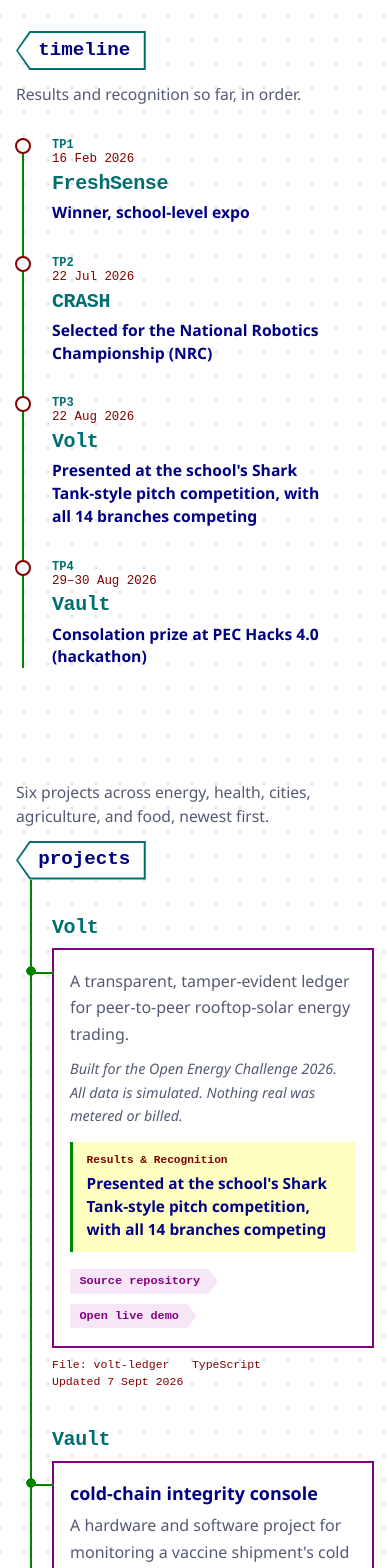
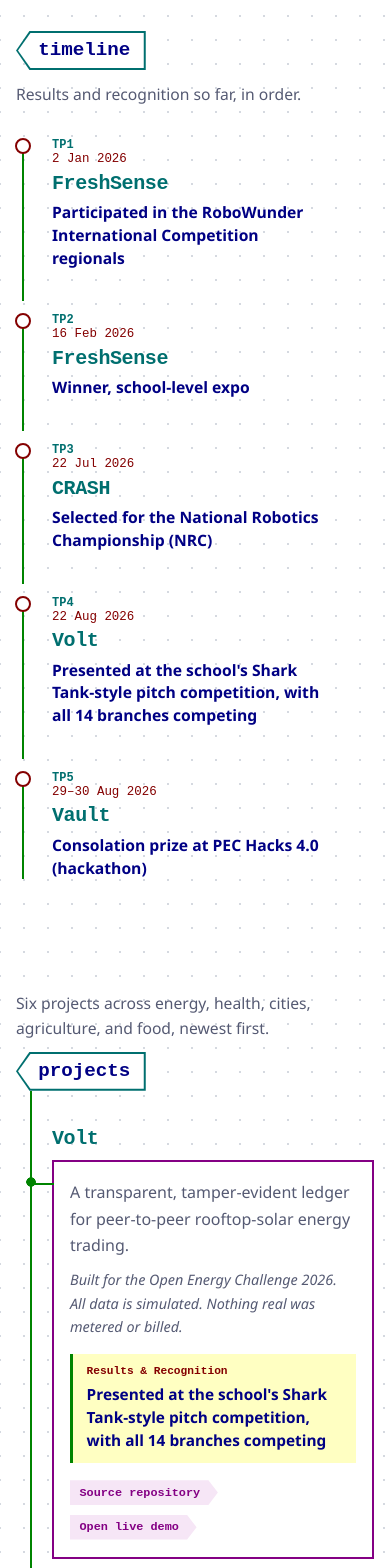
Before and after one commit to abivan100-stack/abivan-portfolio, a React (Vite) app: page / in a window 390 px wide. Shown: the part 1040-2608 px from the top of the page. Built offline with nearby package versions, Linux system fonts and the light colour scheme; a web font is replaced by a local one.

Commit message:
Add FreshSense's RoboWunder regionals entry and allow several results per project
The timeline now wraps onto new rows as results are added, with each test point wiring itself to the next.

```diff
--- a/src/App.css
+++ b/src/App.css
@@ -252,8 +252,11 @@
 .timeline { --tp-y: 44px; }
 .timeline-head { display: flex; align-items: center; flex-wrap: wrap; gap: 12px 28px; }
 .timeline-head p { max-width: 44ch; margin: 0; color: var(--muted); font-size: .98rem; line-height: 1.55; }
-.tp-wire { position: relative; display: grid; grid-auto-flow: column; grid-auto-columns: minmax(0, 1fr); gap: 0 28px; margin: 40px 0 0; padding: 0; list-style: none; }
-.tp-wire::before { position: absolute; top: var(--tp-y); right: 0; left: 0; height: 2px; margin-top: -1px; background: var(--green); content: ''; }
+/* Columns wrap as results are added; each point draws its own wire segment across the gap, so every row stays wired */
+.timeline { --tp-gap: 28px; }
+.tp-wire { display: grid; grid-template-columns: repeat(auto-fill, minmax(170px, 1fr)); gap: 44px var(--tp-gap); margin: 40px 0 0; padding: 0; list-style: none; }
+.tp::before { position: absolute; top: var(--tp-y); right: calc(0px - var(--tp-gap)); left: 0; height: 2px; margin-top: -1px; background: var(--green); content: ''; }
+.tp:last-child::before { right: 0; }
 .tp { position: relative; padding-top: calc(var(--tp-y) + 26px); }
 .tp-ref { position: absolute; top: calc(var(--tp-y) - 34px); left: 0; color: var(--teal); font-family: var(--mono); font-size: .75rem; font-weight: 700; }
 .tp-mark { position: absolute; top: calc(var(--tp-y) - 8px); left: 0; width: 16px; height: 16px; border: 2px solid var(--maroon); border-radius: 50%; background: var(--paper); transition: background-color 160ms ease, border-color 160ms ease, box-shadow 160ms ease; }
@@ -265,10 +268,10 @@
 .tp p { max-width: 30ch; margin: .4rem 0 0; color: var(--navy); font-size: .98rem; font-weight: 600; line-height: 1.45; }
 
 /* Timeline power-up: the wire draws left to right, then each test point lands in order */
-.timeline.is-armed .tp-wire::before { clip-path: inset(0 100% 0 0); }
+.timeline.is-armed .tp::before { clip-path: inset(0 100% 0 0); }
 .timeline.is-armed .tp-mark,
 .timeline.is-armed .tp-ref { opacity: 0; transform: scale(.4); }
-.timeline.is-live .tp-wire::before { animation: wire-right 900ms ease-out forwards; }
+.timeline.is-live .tp::before { animation: wire-right 320ms ease-out forwards; animation-delay: calc(var(--n) * 200ms); }
 .timeline.is-live .tp-mark,
 .timeline.is-live .tp-ref { animation: tp-land 260ms ease-out forwards; animation-delay: calc(180ms + var(--n) * 200ms); }
 @keyframes wire-right { 99% { clip-path: inset(0); } 100% { clip-path: none; } }
@@ -326,7 +329,9 @@
 .sheet-box p { max-width: 66ch; margin: 0; color: var(--muted); font-size: 1rem; line-height: 1.65; }
 .sheet-box p.sheet-subtitle { margin-bottom: .45rem; color: var(--navy); font-size: 1.12rem; font-weight: 700; line-height: 1.35; }
 .sheet-box p.sheet-context { margin-top: .6rem; font-size: .9rem; font-style: italic; }
-.sheet-box p.sheet-recognition { margin-top: .9rem; padding: .6rem .85rem .65rem; border-left: 3px solid var(--green); background: var(--fill); color: var(--navy); font-size: .96rem; font-weight: 600; line-height: 1.5; }
+.sheet-recognition { max-width: 66ch; margin-top: .9rem; padding: .6rem .85rem .65rem; border-left: 3px solid var(--green); background: var(--fill); color: var(--navy); font-size: .96rem; font-weight: 600; line-height: 1.5; }
+.sheet-recognition ul { margin: 0; padding: 0; list-style: none; }
+.sheet-recognition li + li { margin-top: .3rem; }
 .recognition-label { display: block; margin-bottom: .2rem; color: var(--maroon); font-family: var(--mono); font-size: .7rem; font-weight: 600; }
 .sheet-pins { display: flex; flex-wrap: wrap; gap: 10px 14px; margin-top: 1.1rem; }
 .hier-pin {
@@ -422,13 +427,15 @@
 
   .about,
   .contact { grid-template-columns: minmax(0, 1fr); }
-  .tp-wire { grid-auto-flow: row; gap: 32px; margin-top: 32px; padding-left: 36px; }
-  .tp-wire::before { top: 0; bottom: 0; left: 7px; width: 2px; height: auto; margin: 0 0 0 -1px; }
+  .timeline { --tp-gap: 32px; }
+  .tp-wire { grid-template-columns: minmax(0, 1fr); margin-top: 32px; padding-left: 36px; }
+  .tp::before { top: 8px; right: auto; bottom: calc(0px - var(--tp-gap)); left: -30px; width: 2px; height: auto; margin: 0; }
+  .tp:last-child::before { bottom: 0; }
   .tp { padding-top: 0; }
   .tp-ref { position: static; display: block; }
   .tp-mark { top: 0; left: -37px; }
-  .timeline.is-armed .tp-wire::before { clip-path: inset(0 0 100% 0); }
-  .timeline.is-live .tp-wire::before { animation-name: wire-down; }
+  .timeline.is-armed .tp::before { clip-path: inset(0 0 100% 0); }
+  .timeline.is-live .tp::before { animation-name: wire-down; }
   .work { --bus-x: 14px; --indent: 36px; --wire-y: 3.5rem; --gap: 40px; }
   .work-head p { order: -1; }
   .sheet-name { font-size: 1.25rem; }
@@ -451,7 +458,7 @@
   .work.is-armed .sheet-bus::before,
   .work.is-armed .sub-sheet::before,
   .work.is-armed .sub-sheet::after,
-  .timeline.is-armed .tp-wire::before { clip-path: none; }
+  .timeline.is-armed .tp::before { clip-path: none; }
   .timeline.is-armed .tp-mark,
   .timeline.is-armed .tp-ref { opacity: 1; transform: none; }
 }
--- a/src/App.tsx
+++ b/src/App.tsx
@@ -40,15 +40,15 @@ const formatDateRange = ([first, last]: string[]) => {
 
 const projectAnchor = (slug: string) => `project-${slug}`
 
-// Every dated result, oldest first, for the timeline.
+type Recognition = { text: string; dates: string[] }
+
+// Every result across all projects, oldest first, for the timeline.
 const milestones = projects
-  .filter((project) => project.recognition && project.recognitionDates?.length)
-  .map((project) => ({
+  .flatMap((project) => (project.recognitions as Recognition[]).map((recognition) => ({
+    ...recognition,
     slug: project.slug,
     title: project.name.split(/\s+--\s+/, 1)[0],
-    text: project.recognition as string,
-    dates: project.recognitionDates as string[],
-  }))
+  })))
   .sort((a, b) => a.dates[0].localeCompare(b.dates[0]))
 
 function NetLabel({ id, children }: { id: string; children: string }) {
@@ -72,11 +72,13 @@ function ProjectSheet({ project, index }: { project: Project; index: number }) {
         {project.contextNote && project.contextNote.trim() !== project.summary.trim() && (
           <p className="sheet-context">{project.contextNote}</p>
         )}
-        {project.recognition && (
-          <p className="sheet-recognition">
+        {project.recognitions.length > 0 && (
+          <div className="sheet-recognition">
             <span className="recognition-label">Results &amp; Recognition</span>
-            {project.recognition}
-          </p>
+            <ul>
+              {(project.recognitions as Recognition[]).map((recognition) => <li key={recognition.text}>{recognition.text}</li>)}
+            </ul>
+          </div>
         )}
         {(project.url || project.demoUrl) && (
           <div className="sheet-pins">
@@ -262,7 +264,7 @@ function App() {
             </div>
             <ol className="tp-wire">
               {milestones.map((milestone, index) => (
-                <li className="tp" key={milestone.slug} style={{ '--n': index } as CSSProperties}>
+                <li className="tp" key={`${milestone.slug}-${milestone.dates[0]}`} style={{ '--n': index } as CSSProperties}>
                   <span className="tp-ref" aria-hidden="true">TP{index + 1}</span>
                   <span className="tp-mark" aria-hidden="true" />
                   <time dateTime={milestone.dates[0]}>{formatDateRange(milestone.dates)}</time>
--- a/src/data/projects.json
+++ b/src/data/projects.json
@@ -4,9 +4,13 @@
     "name": "Volt",
     "summary": "A transparent, tamper-evident ledger for peer-to-peer rooftop-solar energy trading.",
     "contextNote": "Built for the Open Energy Challenge 2026. All data is simulated. Nothing real was metered or billed.",
-    "recognition": "Presented at the school's Shark Tank-style pitch competition, with all 14 branches competing",
-    "recognitionDates": [
-      "2026-08-22"
+    "recognitions": [
+      {
+        "text": "Presented at the school's Shark Tank-style pitch competition, with all 14 branches competing",
+        "dates": [
+          "2026-08-22"
+        ]
+      }
     ],
     "url": "https://github.com/abivan100-stack/volt-ledger",
     "demoUrl": "https://volt-ledger.vercel.app",
@@ -20,10 +24,14 @@
     "name": "Vault -- cold-chain integrity console",
     "summary": "A hardware and software project for monitoring a vaccine shipment's cold chain. It simulates a temperature corridor in the browser, records events to a hash-chained ledger that can be verified after the fact, and tracks one box from loading bay to handoff.",
     "contextNote": null,
-    "recognition": "Consolation prize at PEC Hacks 4.0 (hackathon)",
-    "recognitionDates": [
-      "2026-08-29",
-      "2026-08-30"
+    "recognitions": [
+      {
+        "text": "Consolation prize at PEC Hacks 4.0 (hackathon)",
+        "dates": [
+          "2026-08-29",
+          "2026-08-30"
+        ]
+      }
     ],
     "url": "https://github.com/abivan100-stack/vault",
     "demoUrl": null,
@@ -37,9 +45,13 @@
     "name": "CRASH -- Chennai Road Accident Safety Hub",
     "summary": "A single-origin web application that maps road accidents across Greater Chennai, ranks the deadliest junctions by severity-weighted risk score, and turns every hotspot into an evidence-based intervention recommendation. Includes analytics dashboards, area comparison, citizen reporting, Monte Carlo simulation, and an AI data assistant.",
     "contextNote": null,
-    "recognition": "Selected for the National Robotics Championship (NRC)",
-    "recognitionDates": [
-      "2026-07-22"
+    "recognitions": [
+      {
+        "text": "Selected for the National Robotics Championship (NRC)",
+        "dates": [
+          "2026-07-22"
+        ]
+      }
     ],
     "url": "https://github.com/abivan100-stack/C.R.A.S.H",
     "demoUrl": null,
@@ -53,8 +65,7 @@
     "name": "pulse-fit",
     "summary": "Nine inputs. The engine derives body composition, energy demand, a training prescription, heart-rate ceilings and a recovery target. No wearable required.",
     "contextNote": null,
-    "recognition": null,
-    "recognitionDates": null,
+    "recognitions": [],
     "url": "https://github.com/abivan100-stack/pulse-fit",
     "demoUrl": null,
     "language": "HTML",
@@ -67,8 +78,7 @@
     "name": "Agrifly -- Field Intelligence Survey Sheet",
     "summary": "A landing page for Agrifly, a precision-agriculture concept: \"a survey that reads every parcel of your farm on a set cadence. You can act on current conditions as they unfold.\"",
     "contextNote": null,
-    "recognition": null,
-    "recognitionDates": null,
+    "recognitions": [],
     "url": "https://github.com/abivan100-stack/agrifly",
     "demoUrl": null,
     "language": "HTML",
@@ -81,9 +91,19 @@
     "name": "FreshSense -- Automated Food Spoilage Detection System",
     "summary": "An ESP32 build that checks food for spoilage on a conveyor belt. An IR sensor stops each item under two gas sensors, which compare its reading against a clean-air baseline the system calibrates at start-up. The verdict, FRESH or ROTTEN, shows on an LCD and is sent to the Blynk IoT cloud for remote monitoring. Built as a three-person team project.",
     "contextNote": null,
-    "recognition": "Winner, school-level expo",
-    "recognitionDates": [
-      "2026-02-16"
+    "recognitions": [
+      {
+        "text": "Participated in the RoboWunder International Competition regionals",
+        "dates": [
+          "2026-01-02"
+        ]
+      },
+      {
+        "text": "Winner, school-level expo",
+        "dates": [
+          "2026-02-16"
+        ]
+      }
     ],
     "url": null,
     "demoUrl": null,
```
Also changed, not shown: scripts/sync-projects.mjs (+11 -9 lines).
